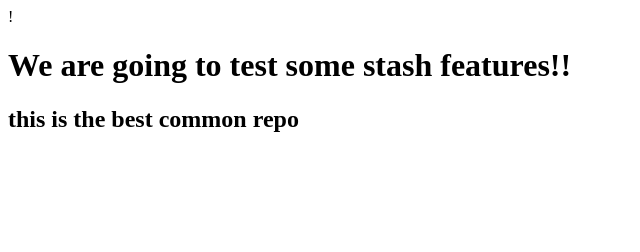
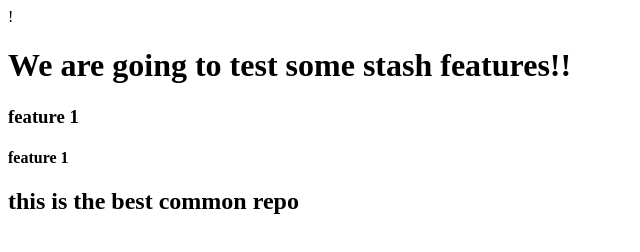
Before and after one commit to Rooman/git-practice, a plain HTML site: page index.html in a window 1280 px wide. Shown: the whole page, without its empty margins (0-640 px from the left). Drawn offline with Linux system fonts and the light colour scheme.

Commit message:
Feature 1 (#1)
feature 1

```diff
--- a/index.html
+++ b/index.html
@@ -8,6 +8,9 @@
 <body>
 	<h1>We are going to test some stash features!!</h1>
 
+	<h3>feature 1</h3>
+	<h4>feature 1</h4>
+
 	<h2>this is the best common repo</h2>
 </body>
 </html>
```
